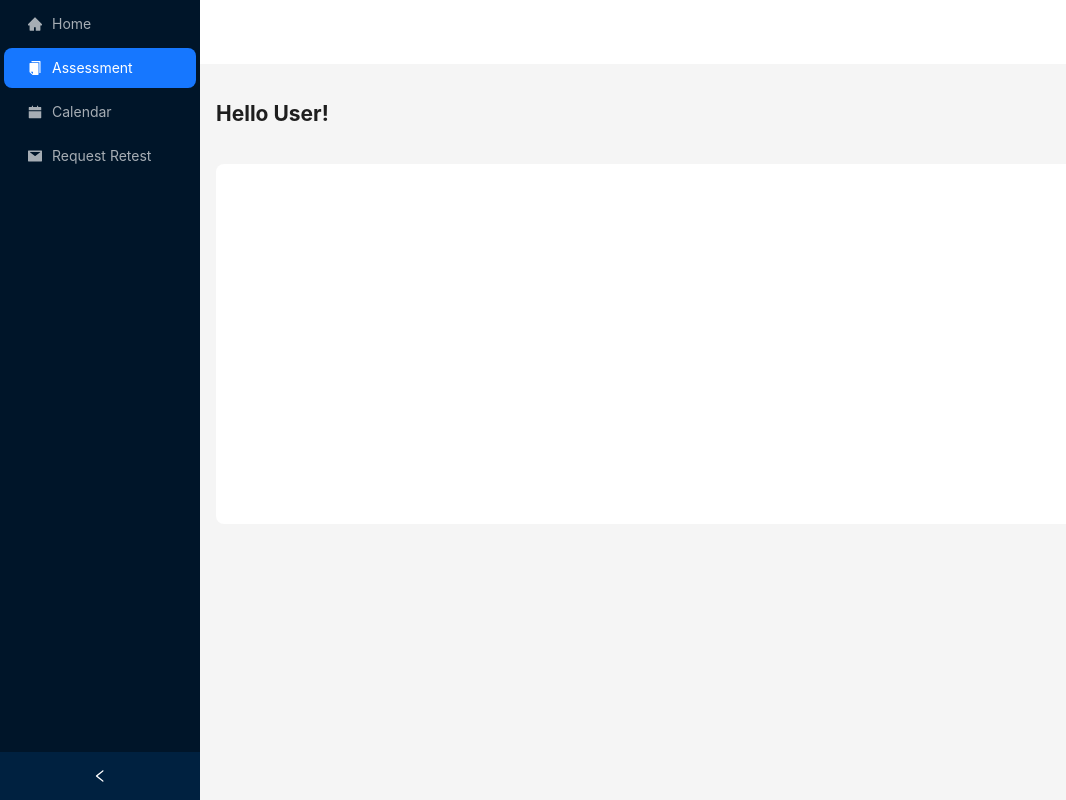
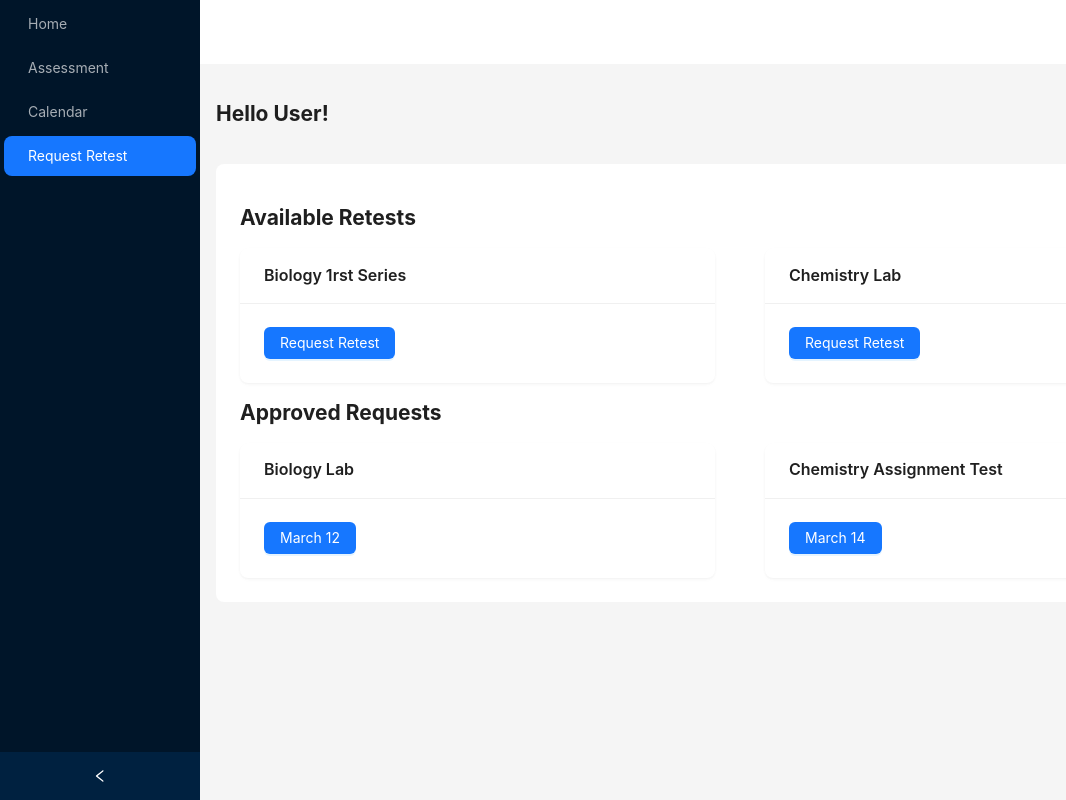
Before and after one commit to donabinu921/Online-Examination-Portal, a React (Create React App) app: page /retest-request in a window 1280 px wide. Shown: the whole page, without its empty margins (0-1066 px from the left). Built offline with nearby package versions, Linux system fonts and the light colour scheme.

Commit message:
Routing set up

```diff
--- a/package.json
+++ b/package.json
@@ -9,6 +9,7 @@
     "antd": "^5.15.2",
     "react": "^18.2.0",
     "react-dom": "^18.2.0",
+    "react-router-dom": "^6.22.3",
     "react-scripts": "5.0.1",
     "web-vitals": "^2.1.4"
   },
--- a/src/App.js
+++ b/src/App.js
@@ -4,15 +4,20 @@
 import RetestRequestPage from './Pages/RetestRequestPage';
 import AssessmentPage from './Pages/AssessmentPage';
 import './App.css';
+import { BrowserRouter,Routes, Route } from 'react-router-dom';
 
 function App() {
   return (
     <div className="main">
-      {/* <LoginSignup /> */}
-      {/* <HomePage /> */}
-      {/* <RetestRequestPage /> */}
-      {/* <CalendarPage /> */}
-      <AssessmentPage />
+      <BrowserRouter>
+        <Routes>
+          <Route index element={<HomePage />} />
+          <Route path='/home' element={<HomePage />} />
+          <Route path='/assessment' element={<AssessmentPage />} />
+          <Route path='/calendar' element={<CalendarPage />} />
+          <Route path='/retest-request' element={<RetestRequestPage />} />
+        </Routes>
+      </BrowserRouter>
     </div>
   );
 }
--- /dev/null
+++ b/src/Components/NavBar.jsx
@@ -0,0 +1,33 @@
+import { Link } from 'react-router-dom';
+import { useLocation } from 'react-router-dom';
+import {
+  HomeFilled,
+  CalendarFilled,
+  CopyFilled,
+  MailFilled,
+} from '@ant-design/icons';
+import { Menu } from 'antd';
+const items = [
+    { key: '1', label: 'Home', icon:<HomeFilled/>, path: '/home' },
+    { key: '2', label: 'Assessment', icon:<CopyFilled/>, path: '/assessment' },
+    { key: '3', label: 'Calendar', icon:<CalendarFilled/>, path: '/calendar' },
+    { key: '4', label: 'Request Retest', icon:<MailFilled/>, path: '/retest-request' },
+  ];
+
+  const NavBar = () => {
+    const location = useLocation();
+
+    return (
+      <Menu theme="dark" selectedKeys={[location.pathname]} mode="inline">
+        {items.map(item => (
+          <Menu.Item key={item.path}>
+            <Link to={item.path}>
+              {item.label}
+            </Link>
+          </Menu.Item>
+        ))}
+      </Menu>
+    );
+  }
+
+export default NavBar;
--- a/src/Pages/AssessmentPage.jsx
+++ b/src/Pages/AssessmentPage.jsx
@@ -1,25 +1,8 @@
 import { useState } from 'react';
-import {
-  HomeFilled,
-  CalendarFilled,
-  CopyFilled,
-  MailFilled,
-} from '@ant-design/icons';
-import { Breadcrumb, Layout, Menu, theme } from 'antd';
+import NavBar from '../Components/NavBar';
+
+import { Breadcrumb, Layout, theme } from 'antd';
 const { Header, Content, Sider } = Layout;
-function getItem(label, key, icon) {
-  return {
-    key,
-    icon,
-    label,
-  };
-}
-const items = [
-  getItem('Home', '1', <HomeFilled />),
-  getItem('Assessment', '2', <CopyFilled />),
-  getItem('Calendar', '3', <CalendarFilled />),
-  getItem('Request Retest', '4', <MailFilled />),
-];
 
 const AssessmentPage = () => {
   const [collapsed, setCollapsed] = useState(false);
@@ -39,7 +22,7 @@
         onCollapse={(value) => setCollapsed(value)}
       >
         <div className="demo-logo-vertical" />
-        <Menu theme="dark" defaultSelectedKeys={['2']} mode="inline" items={items} />
+        <NavBar/>
       </Sider>
       <Layout>
         <Header
--- a/src/Pages/CalendarPage.jsx
+++ b/src/Pages/CalendarPage.jsx
@@ -1,26 +1,10 @@
 import { useState } from 'react';
 import Calendars from '../Components/Calendars';
-import {
-  HomeFilled,
-  CalendarFilled,
-  CopyFilled,
-  MailFilled,
-} from '@ant-design/icons';
-import { Breadcrumb, Layout, Menu, theme } from 'antd';
+import NavBar from '../Components/NavBar';
+
+import { Breadcrumb, Layout, theme } from 'antd';
 const { Header, Content, Sider } = Layout;
-function getItem(label, key, icon) {
-  return {
-    key,
-    icon,
-    label,
-  };
-}
-const items = [
-  getItem('Home', '1', <HomeFilled />),
-  getItem('Assessment', '2', <CopyFilled />),
-  getItem('Calendar', '3', <CalendarFilled />),
-  getItem('Request Retest', '4', <MailFilled />),
-];
+
 const events = [
   { date: '2024-03-15', title: 'Christmas' },
   { date: '2024-03-07', title: 'New Year' },
@@ -44,7 +28,7 @@
         onCollapse={(value) => setCollapsed(value)}
       >
         <div className="demo-logo-vertical" />
-        <Menu theme="dark" defaultSelectedKeys={['3']} mode="inline" items={items} />
+        <NavBar/>
       </Sider>
       <Layout>
         <Header
--- a/src/Pages/HomePage.jsx
+++ b/src/Pages/HomePage.jsx
@@ -1,27 +1,11 @@
 import { useState } from 'react';
 import Cards from '../Components/Cards';
 import Activities from '../Components/Activities';
-import {
-  HomeFilled,
-  CalendarFilled,
-  CopyFilled,
-  MailFilled,
-} from '@ant-design/icons';
-import { Breadcrumb, Layout, Menu, theme } from 'antd';
+import NavBar from '../Components/NavBar';
+
+import { Breadcrumb, Layout, theme } from 'antd';
 const { Header, Content, Sider } = Layout;
-function getItem(label, key, icon) {
-  return {
-    key,
-    icon,
-    label,
-  };
-}
-const items = [
-  getItem('Home', '1', <HomeFilled />),
-  getItem('Assessment', '2', <CopyFilled />),
-  getItem('Calendar', '3', <CalendarFilled />),
-  getItem('Request Retest', '4', <MailFilled />),
-];
+
 const HomePage = () => {
   const [collapsed, setCollapsed] = useState(false);
   const {
@@ -40,7 +24,8 @@
         onCollapse={(value) => setCollapsed(value)}
       >
         <div className="demo-logo-vertical" />
-        <Menu theme="dark" defaultSelectedKeys={['1']} mode="inline" items={items} />
+        < NavBar />
+
       </Sider>
       <Layout>
         <Header
--- a/src/Pages/RetestRequestPage.jsx
+++ b/src/Pages/RetestRequestPage.jsx
@@ -1,27 +1,10 @@
 import { useState } from 'react';
 import Cards from '../Components/Cards';
 import Buttons from '../Components/Buttons';
-import {
-  HomeFilled,
-  CalendarFilled,
-  CopyFilled,
-  MailFilled,
-} from '@ant-design/icons';
-import { Breadcrumb, Layout, Menu, theme } from 'antd';
+import NavBar from '../Components/NavBar';
+
+import { Breadcrumb, Layout, theme } from 'antd';
 const { Header, Content, Sider } = Layout;
-function getItem(label, key, icon) {
-  return {
-    key,
-    icon,
-    label,
-  };
-}
-const items = [
-  getItem('Home', '1', <HomeFilled />),
-  getItem('Assessment', '2', <CopyFilled />),
-  getItem('Calendar', '3', <CalendarFilled />),
-  getItem('Request Retest', '4', <MailFilled />),
-];
 
 const RetestRequestPage = () => {
   const [collapsed, setCollapsed] = useState(false);
@@ -41,7 +24,7 @@
         onCollapse={(value) => setCollapsed(value)}
       >
         <div className="demo-logo-vertical" />
-        <Menu theme="dark" defaultSelectedKeys={['4']} mode="inline" items={items} />
+        <NavBar />
       </Sider>
       <Layout>
         <Header
```
Also changed, not shown: 1 other file (tests, documents, lock files or other folders).
